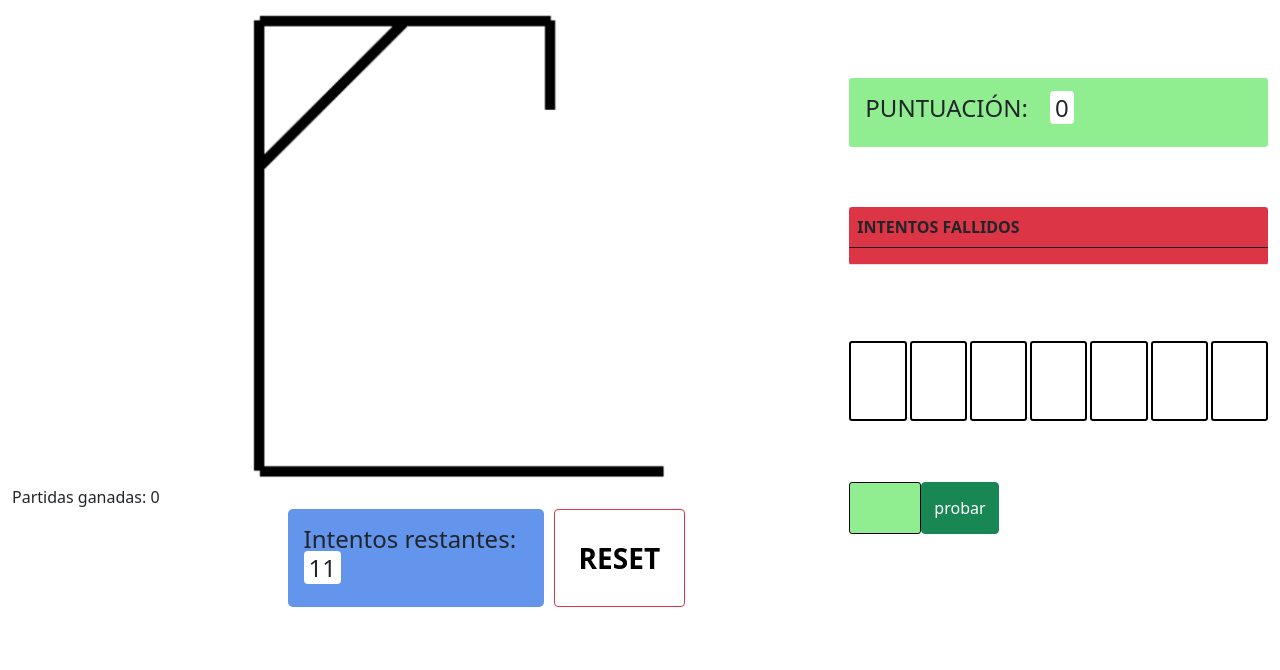
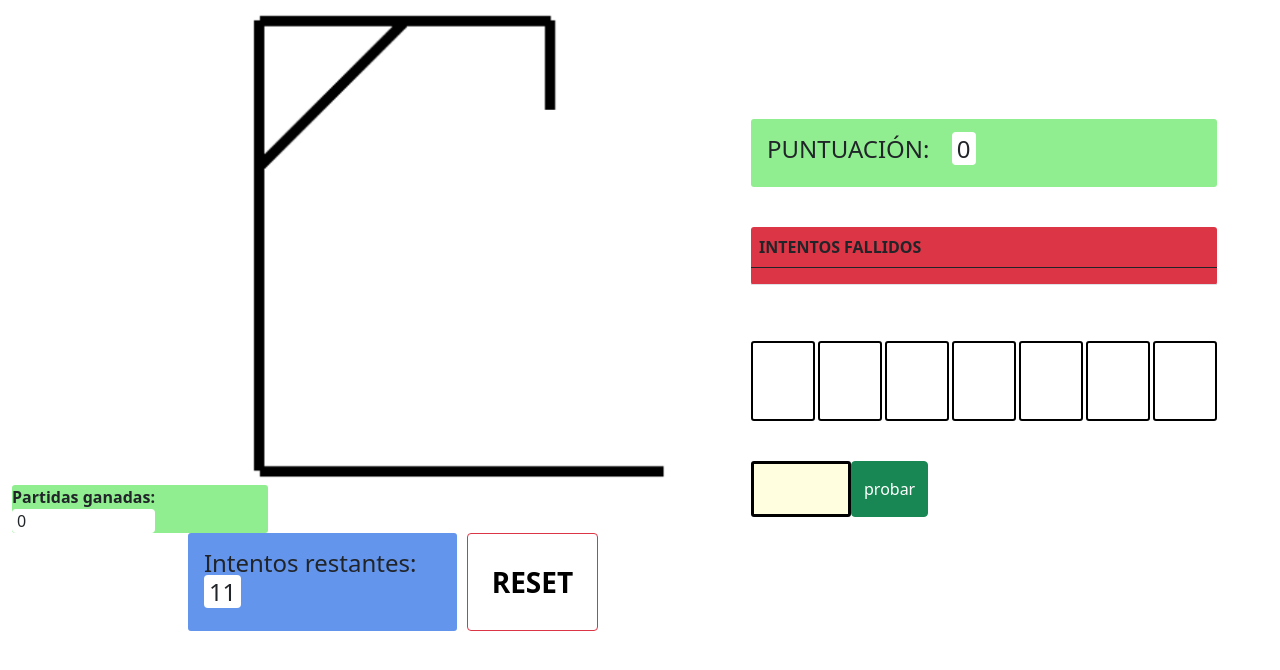
Before and after one commit to PabloOllerViewNext/JavaScript113, a plain HTML site: page AhorcadoJS/index.html in a window 1280 px wide. Shown: the part 126-796 px from the top of the page. Drawn offline with nearby package versions, Linux system fonts and the light colour scheme.

Commit message:
Segunda versión css ahorcado

```diff
--- a/AhorcadoJS/estilos.css
+++ b/AhorcadoJS/estilos.css
@@ -1,5 +1,10 @@
 *{
     border-radius: 3px;
+}
+
+body{
+    overflow-x: hidden;
+    padding-right: 7%;
 }
 
 #dibujo {
@@ -9,6 +14,15 @@
     background-size: contain;
     width: 70vw;
     height: 60vh;
+}
+
+.partidasGanadas{
+    background-color: lightgreen;
+    font-weight: bold;
+    width: 20vw;
+    display: grid;
+    justify-content: left;
+    align-items: center;
 }
 
 .menuInferior {
@@ -30,16 +44,14 @@
 
 .intentos {
     background-color: cornflowerblue;
-    border-radius: 5px;
     font-weight: bold;
-    width: 20vw;
-    margin-left: 15%;
+    width: 21vw;
     display: grid;
     justify-content: left;
     align-items: center;
 }
 
-.intentos h3 span,#puntosActuales{
+.intentos h3 span,#puntosActuales,#PG{
     background-color: white;
     padding: 3px;
     padding: 0px 5px 0px 5px !important;
@@ -70,10 +82,10 @@
 }
 
 #letraElegida {
-    width: 72px;
+    width: 100px;
     text-align: center;
-    background-color: lightgreen;
-    border: 1px solid black;
+    background-color: lightyellow;
+    border: 3px solid black;
     border-radius: 3px;
     font-size: 2em;
     text-transform: uppercase;
@@ -90,10 +102,9 @@ table tr p {
 
 
 .contenedorLetras {
-    display: flex;
-    flex-direction: column;
-    justify-content: center;
-    gap: 10%;
+    display: grid;
+    place-content: center;
+    gap: 40px;
 }
 
 .aciertoLetra {
```
